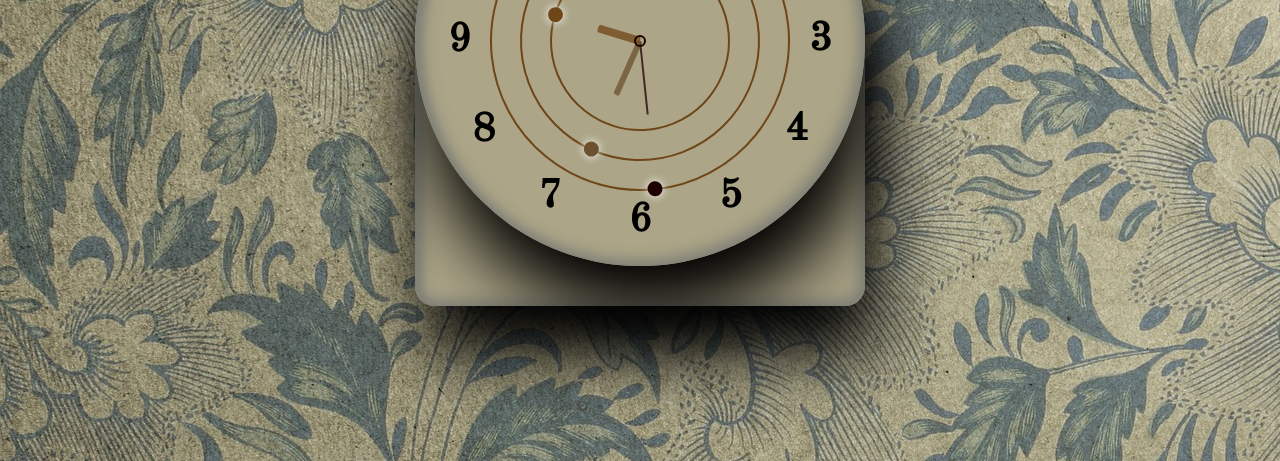
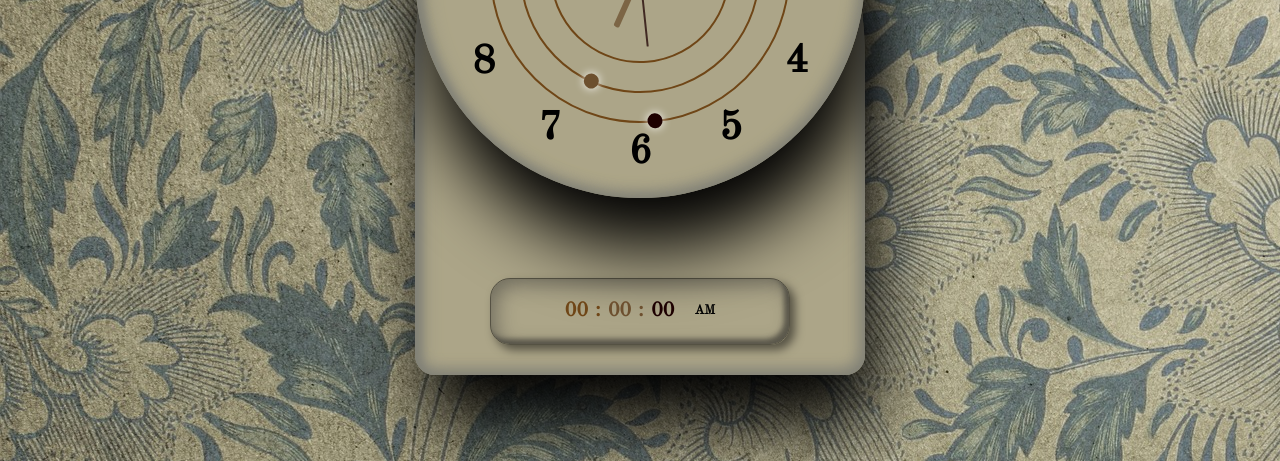
Before and after one commit to adelmalek/js-analog-and-digital-clock, a plain HTML site: page index.html in a window 1280 px wide. Shown: the part 339-800 px from the top of the page. Drawn offline with nearby package versions, Linux system fonts and the light colour scheme.

Commit message:
digital clock styles

```diff
--- a/index.html
+++ b/index.html
@@ -27,6 +27,13 @@
             <span class="number" style="--i:11;"><b>11</b></span>
             <span class="number" style="--i:12;"><b>12</b></span>
         </div>
+
+        <div class="digital">
+            <div class="digital-clock" id="d-hour" style="--clr:#6f4617;">00</div>
+            <div class="digital-clock" id="d-minute" style="--clr:#6d502f;">00</div>
+            <div class="digital-clock" id="d-second" style="--clr:#1d0000;">00</div>
+            <div class="digital-clock" id="timeofday">AM</div>
+        </div>
     </div>
     <script src="./main.js"></script>
 </body>
--- a/style.css
+++ b/style.css
@@ -25,6 +25,10 @@ body {
     border-radius: 20px;
     border-top-left-radius: 50%;
     border-top-right-radius: 50%;
+    display: flex;
+    justify-content: center;
+    align-items: center;
+    flex-direction: column;
 }
 
 .clock {
@@ -116,3 +120,50 @@ body {
     border-radius: 50%;
     box-shadow: 0 0 10px white;
 }
+
+.digital {
+    display: flex;
+    justify-content: center;
+    align-items: center;
+    margin-bottom: 30px;
+    margin-top: 40px;
+    padding: 10px 20px;
+    border: 1px solid rgba(0, 0, 0, 0.5);
+    border-radius: 20px;
+    width: 300px;
+    font-weight: 600;
+    box-shadow: 5px 5px 10px rgba(0, 0, 0, 0.5),
+    inset 5px 5px 20px rgba(53, 53, 53, 0.5),
+    inset -5px -5px 5px rgba(26, 26, 26, 0.5);
+    font-size: 20px;
+}
+
+.digital-clock{
+    position: relative;
+    color: var(--clr);
+    padding: 10px;
+}
+
+.digital-clock:last-child {
+    font-size: 13px;
+}
+
+.digital-clock:nth-child(1)::after,
+.digital-clock:nth-child(2)::after {
+    content: ":";
+    position: absolute;
+    right: -2.5px;
+}
+
+.digital-clock:nth-child(2)::after {
+    animation: animate 1s steps(1) infinite;
+}
+
+@keyframes animate {
+    0% {
+        opacitiy: 1;
+    }
+    50% {
+        opacity: 0;
+    }
+}
```
